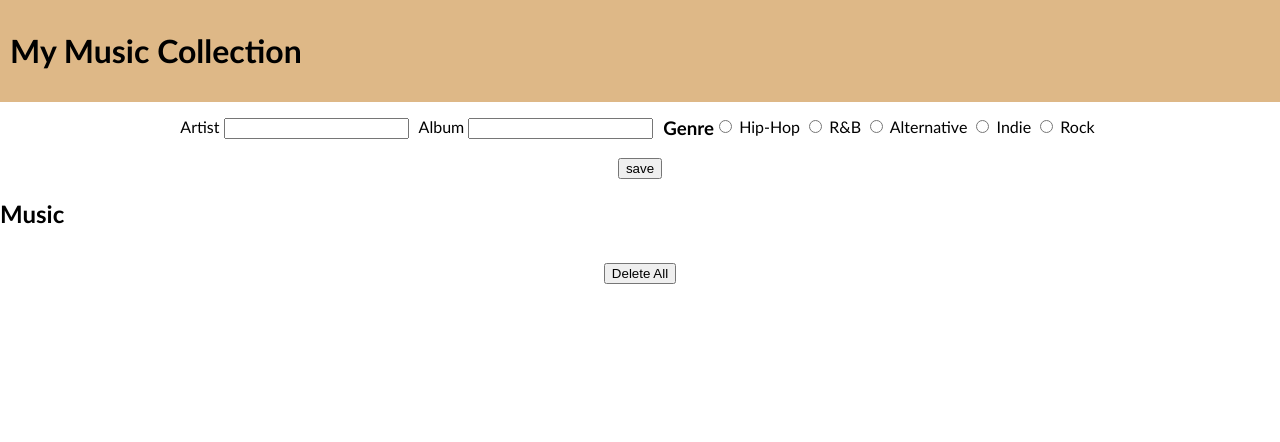
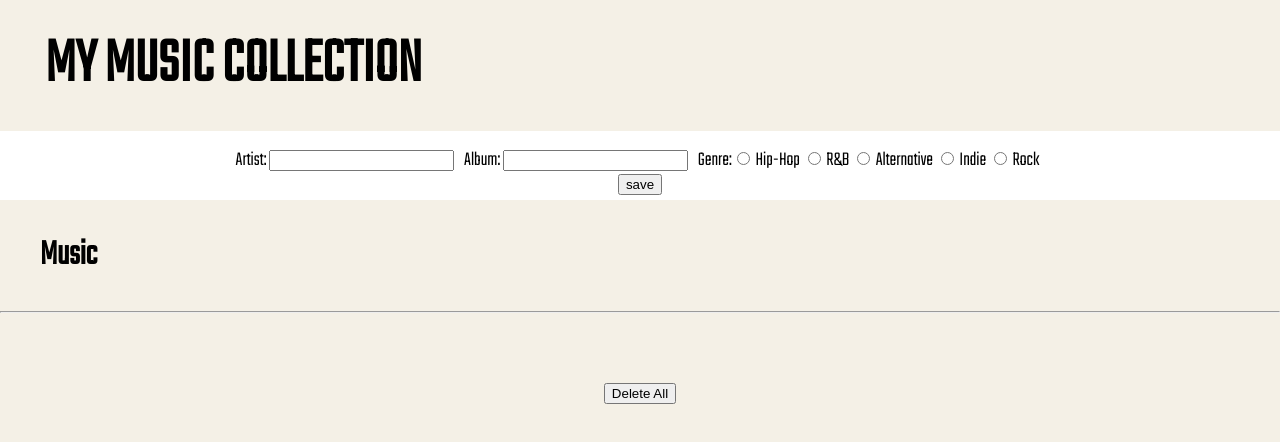
Before and after one commit to ttinning/week_6_weekend_homework, a plain HTML site: page index.html in a window 1280 px wide. Drawn offline with Linux system fonts and the light colour scheme.

Commit message:
css styling flex complete

```diff
--- a/css/main.css
+++ b/css/main.css
@@ -1,12 +1,20 @@
 body {
-    font-family: 'Trebuchet MS', 'Lucida Sans Unicode', 'Lucida Grande', 'Lucida Sans', Arial, sans-serif;
+    font-family: 'Teko', sans-serif;
     margin:0;
+    font-size: 20px;
+    background-color: rgb(244,240,230);
 }
 
 header {
-    background-color: burlywood;
+    background-color: rgb(244,240,230);
     margin: 0;
-    padding: 10px;
+    padding: 5px;
+}
+header > h1 {
+    padding-left: 25px;
+    font-size: 64px;
+    margin: 15px;
+    font-weight: bold;
 }
 
 #form-wrapper {
@@ -15,10 +23,14 @@ header {
     padding-top: 15px;
     padding-left: 15px;
     padding-right: 10px;
+    height: 28px;
 }
 
 .form-item {
     padding-right: 10px;
+    margin-bottom: 0px;
+    position: relative;
+    justify-content: center;
 }
 
 #radio-title {
@@ -28,6 +40,7 @@ header {
 .buttons {
     display: flex;
     justify-content: center;
+    padding-bottom: 5px;
 }
 
 ul {
@@ -37,5 +50,30 @@ ul {
 
 #album-list {
     display: flex;
-    justify-content: space-between;
+    flex-wrap: wrap;
+    flex-basis: 100%;
+    justify-content: space-evenly;
+    padding: 15px;
 }
+
+#list-title {
+    padding-left: 25px;
+    margin-left: 15px;
+    font-size: 36px;
+}
+
+#album-list > li {
+    border: 1px solid black;
+    background-color: white ;
+    padding-right: 25px;
+    padding-left: 25px;
+    position: relative;
+    width: 200px;
+    height: 200px;
+    padding-bottom: 25px;
+    margin-top:25px;
+}
+
+#form-section {
+    background-color: white;
+}
--- a/index.html
+++ b/index.html
@@ -4,23 +4,25 @@
     <meta charset="UTF-8">
     <title>Music Collection</title>
     <link rel="stylesheet" href="css/main.css">
+    <link rel="preconnect" href="https://fonts.gstatic.com">
+    <link href="https://fonts.googleapis.com/css2?family=Teko:wght@300&display=swap" rel="stylesheet">
     <script src="js/app.js"></script>
 </head>
 <body>
     <header>
-        <h1>My Music Collection</h1>
+        <h1>MY MUSIC COLLECTION</h1>
     </header>
-
+    <section id="form-section">
         <form id="new-music-form">
             <div id="form-wrapper">
                 <div class ="form-item">
-                <label for="artist" class="primary">Artist</label>
+                    <label for="artist" class="primary">Artist: </label>
                     <input type="text" id="artist" required>
                 </div>
 
 
                 <div class="form-item">
-                <label for="album" class="primary">Album</label>
+                    <label for="album" class="primary">Album: </label>
                     <input type="text" id="album" required>
                 </div>
 
@@ -35,17 +37,17 @@
                         <option value="Rock">Rock</option>
                     </select>
                 </div> -->
-            <h3 id="radio-title">Genre</h3>
+                <p id="radio-title">Genre: </p>
                 <div class="form-item">
-                <input type="radio" id="genreChoice1" name="genre" value="hip-hop">
+                    <input type="radio" id="genreChoice1" name="genre" value="Hip-Hop">
                     <label for="genreChoice1" class="primary">Hip-Hop</label>
                     <input type="radio" id="genreChoice2" name="genre" value="R&B">
                     <label for="genreChoice2" class="primary">R&B</label>
-                <input type="radio" id="genreChoice3" name="genre" value="alternative">
+                    <input type="radio" id="genreChoice3" name="genre" value="Alternative">
                     <label for="genreChoice3" class="primary">Alternative</label>
-                <input type="radio" id="genreChoice4" name="genre" value="indie">
+                    <input type="radio" id="genreChoice4" name="genre" value="Indie">
                     <label for="genreChoice4" class="primary">Indie</label>
-                <input type="radio" id="genreChoice5" name="genre" value="rock">
+                    <input type="radio" id="genreChoice5" name="genre" value="Rock">
                     <label for="genreChoice5" class="primary">Rock</label>
                 </div>
             </div>
@@ -53,12 +55,15 @@
                 <input type="submit" value="save" id="save-button" class="button"/>
             </div>
         </form>
-
-    <h2>Music</h2>
+    </section>
+    <section id="body">
+        <h2 id="list-title">Music</h2>
+        <hr>
         <ul id="album-list"></ul>
 
         <div class="buttons">
             <button id="delete-button" class="button">Delete All</button>
         </div>
+    </section>
 </body>
 </html>
```
Lines whose indentation alone changed are shown as unchanged.
